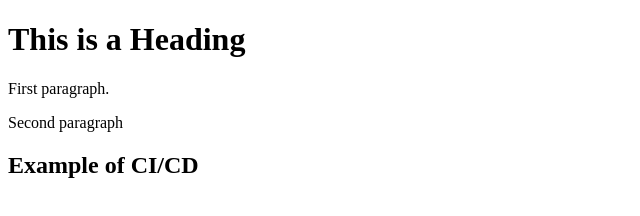
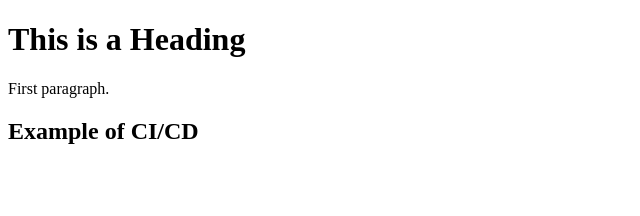
Before and after one commit to SajeelKhan/html-webapp, a plain HTML site: page index.html in a window 1280 px wide. Shown: the whole page, without its empty margins (0-640 px from the left). Drawn offline with Linux system fonts and the light colour scheme.

Commit message:
Update index.html

```diff
--- a/index.html
+++ b/index.html
@@ -5,7 +5,6 @@
 
 <h1>This is a Heading</h1>
 <p>First paragraph.</p>
-<p>Second paragraph</p>
 <h2>Example of CI/CD</h2>
 </body>
 </html>
```
